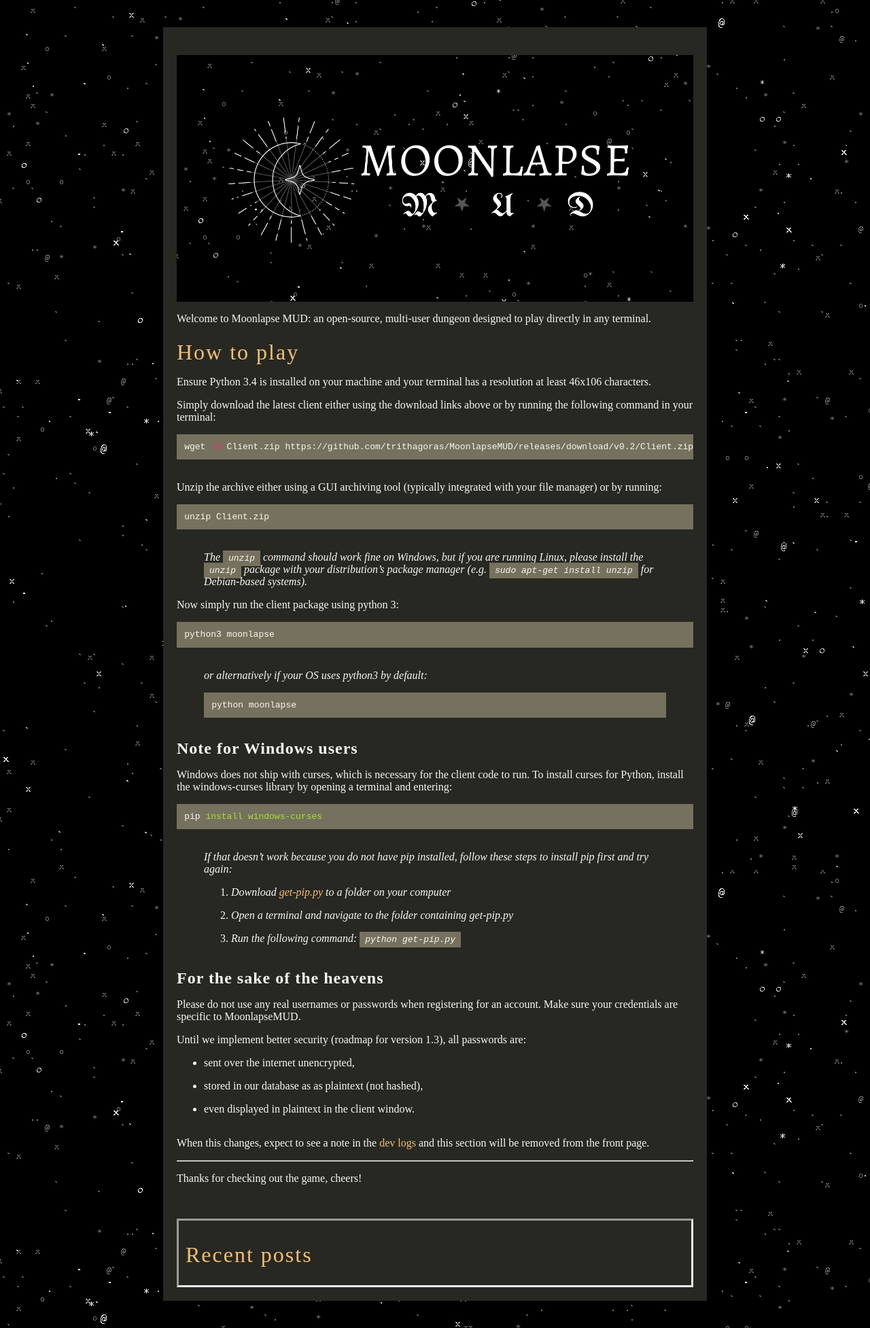
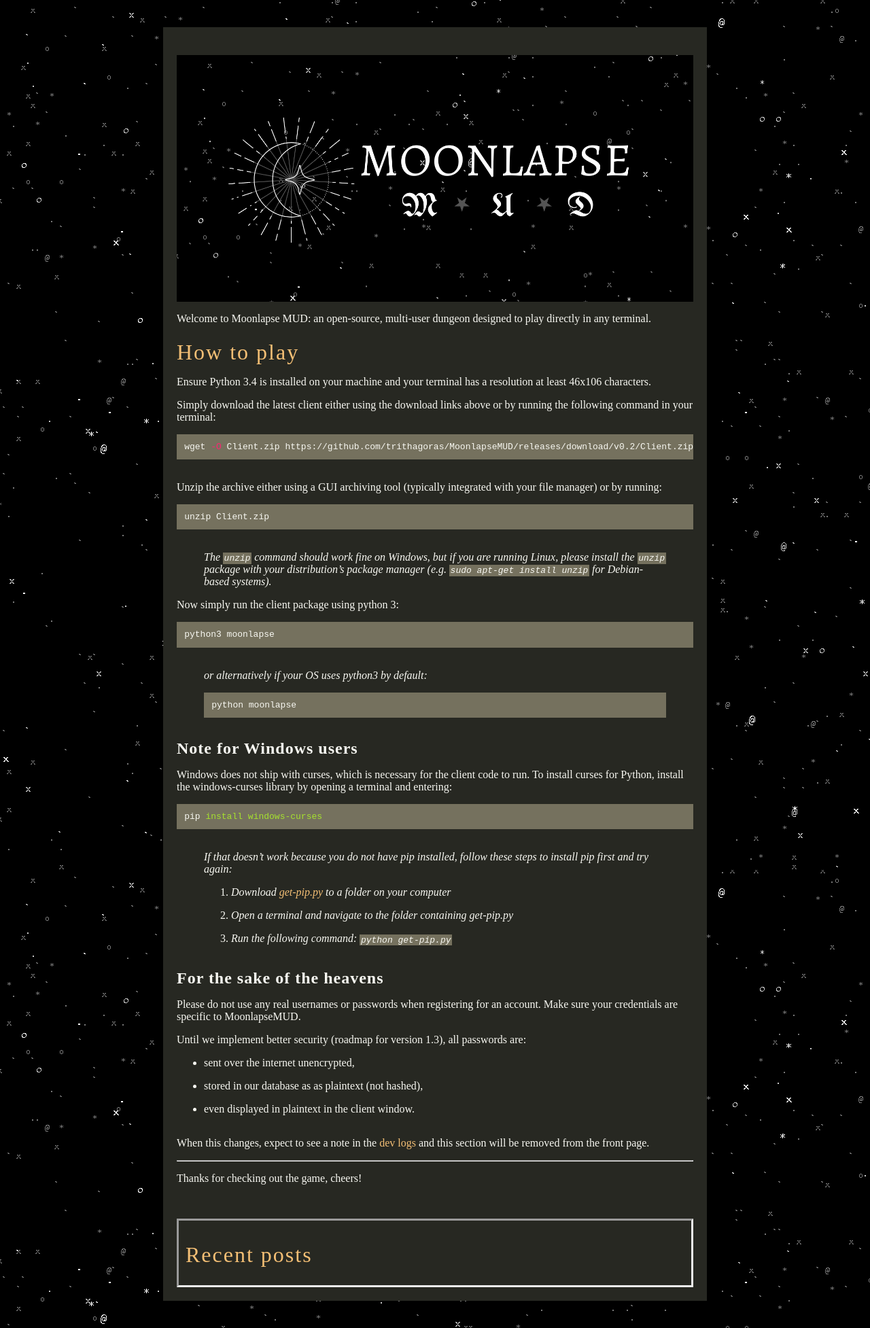
Before and after one commit to tristanbatchler/moonlapse.net, a Jekyll site: the page built from index.md, in a window 1280 px wide. Shown: the whole page at 68% size. Built offline with Jekyll 4.4.1, drawn with Linux system fonts in a browser that asks for light colours; some web fonts are replaced; a script that is not in the unit is left out.

Commit message:
Better code padding

```diff
--- a/_sass/main.scss
+++ b/_sass/main.scss
@@ -59,7 +59,7 @@
   }
 
   code.highlighter-rouge {
-    padding: 0.25rem 0.50rem 0.25rem 0.50rem;
+    padding: 0.05rem 0.1rem 0.05rem 0.1rem;
   }
 
   .highlighter-rouge {
```
